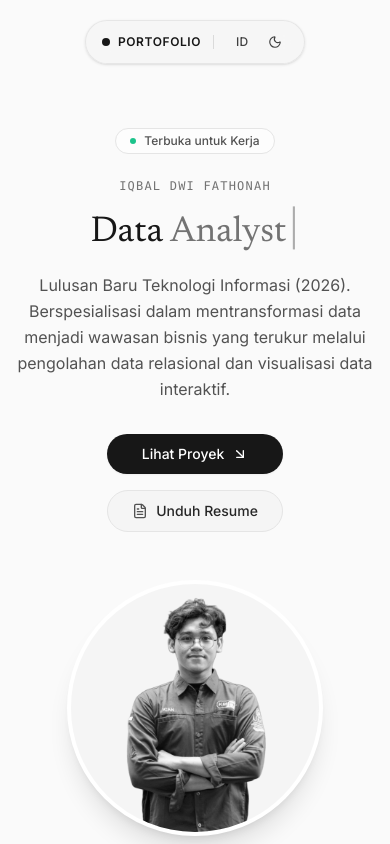
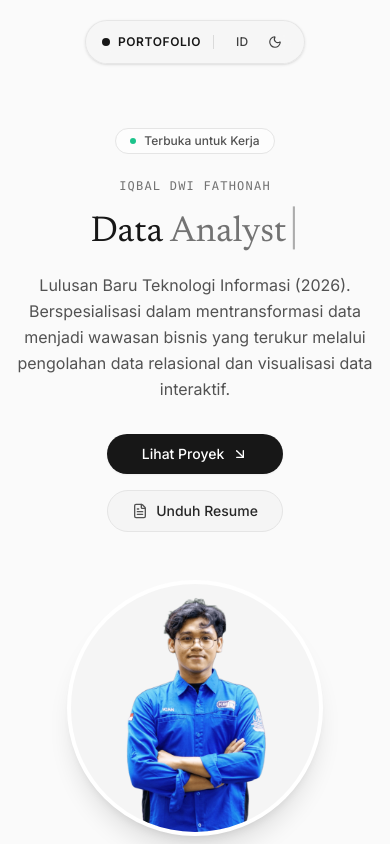
Before and after one commit to qivoradev/portofoliobyiqbal, a React (Vite) app: page / in a window 390 px wide. Shown: the top 844 px of the page. Built offline with nearby package versions, Linux system fonts and the light colour scheme; a web font is replaced by a local one.

Commit message:
fix(hero): ensure profile image shows full color on mobile devices

```diff
--- a/src/App.jsx
+++ b/src/App.jsx
@@ -711,7 +711,7 @@ export default function App() {
                 <img
                   src="/profile-picture.png"
                   alt="Iqbal Dwi Fathonah"
-                  className="object-cover w-full h-full grayscale hover:grayscale-0 transition-all duration-500"
+                  className="w-full h-full object-cover transition-all duration-500 grayscale-0 md:grayscale md:hover:grayscale-0"
                 />
               </div>
             </div>
```
